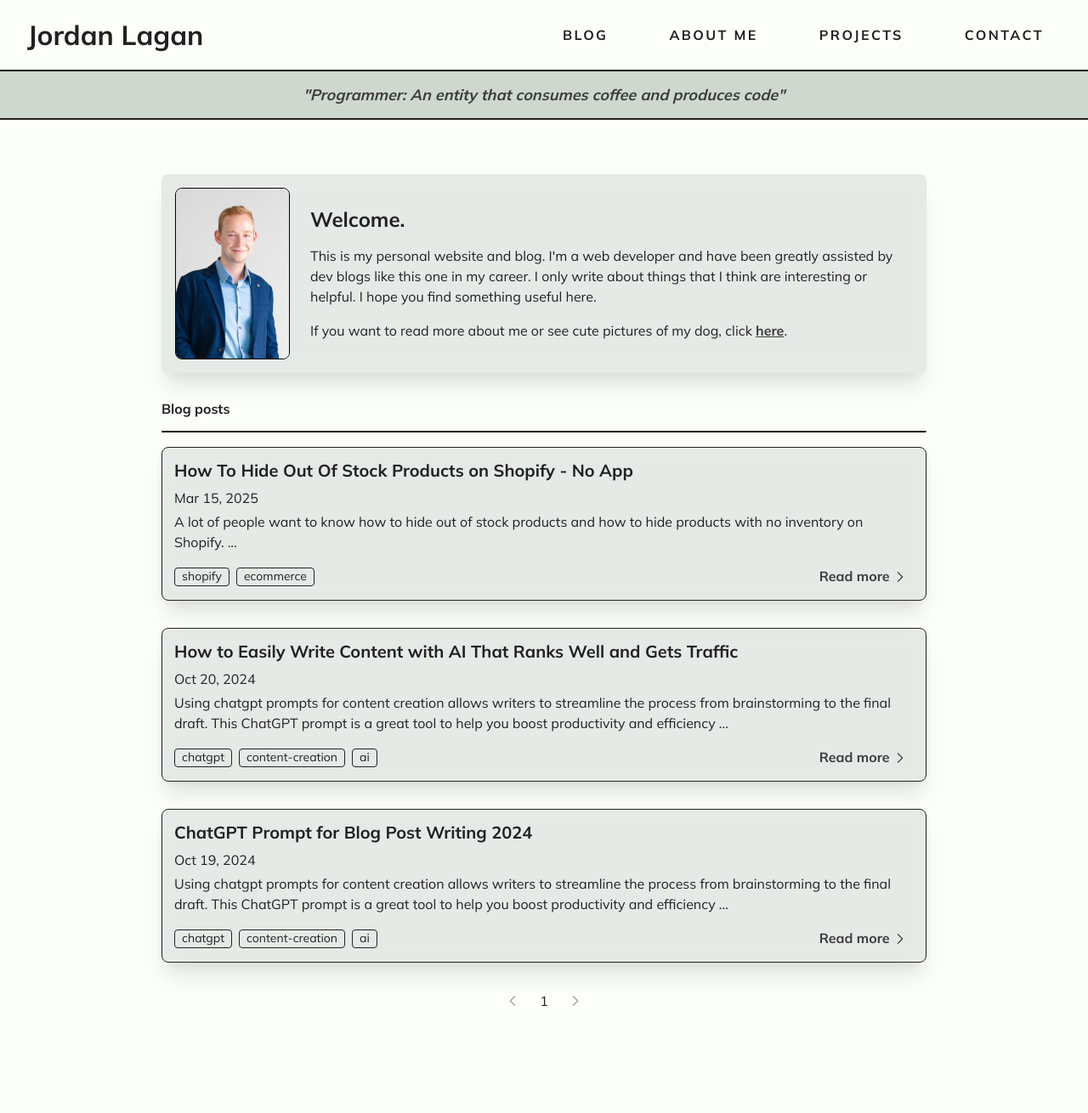
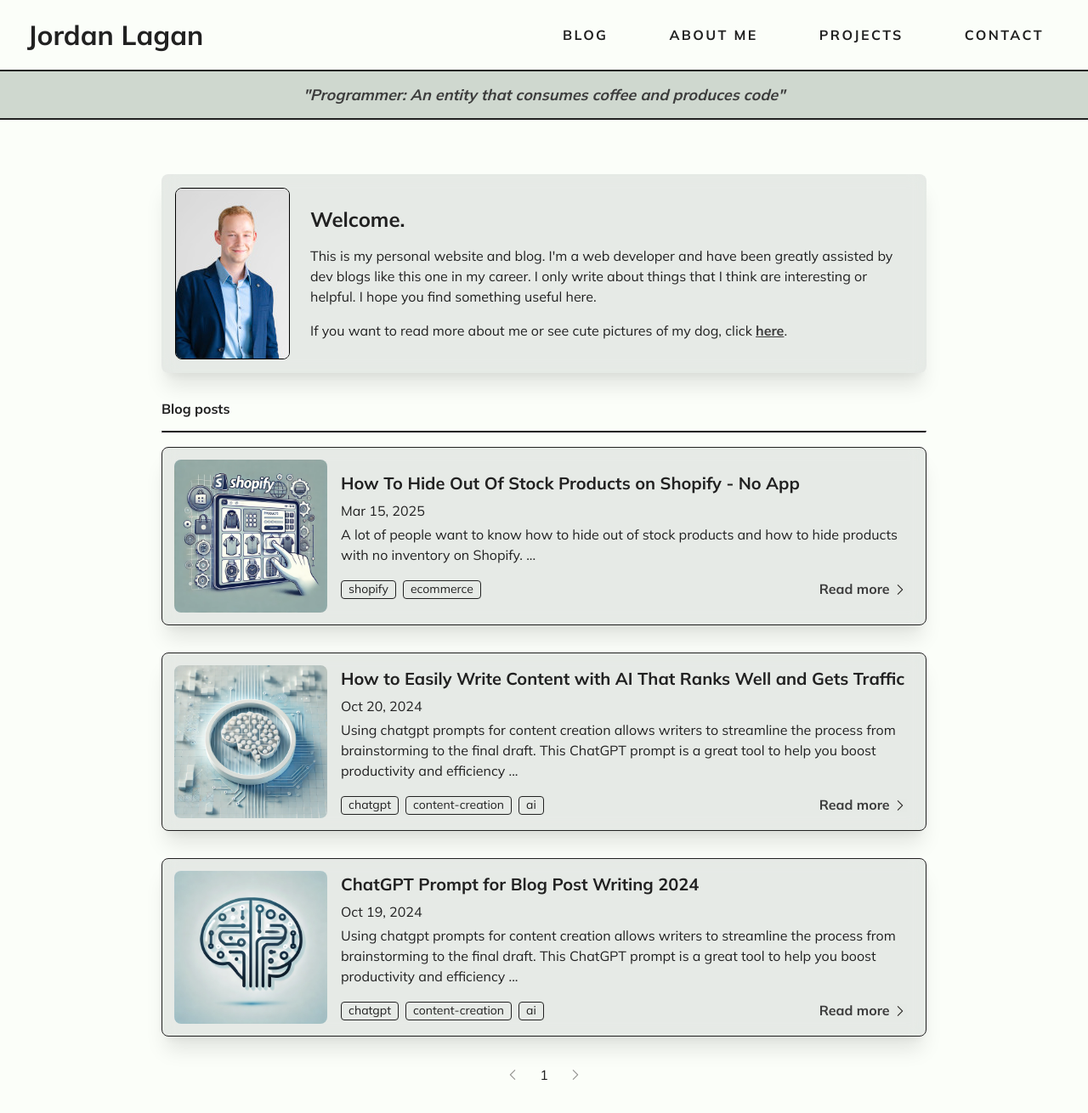
Before and after one commit to Jordanlagan/devblog, a Jekyll site: the page built from index.html, in a window 1280 px wide. Shown: the whole page at 85% size. Built offline with Jekyll 4.4.1, drawn with Linux system fonts in a browser that asks for light colours; the list of posts is cut into pages by our own code; before the commit the page ends 1223 px from its top, so only the background shows below that.

Commit message:
Added photos to blog page

```diff
--- a/_layouts/home.html
+++ b/_layouts/home.html
@@ -30,10 +30,20 @@
               {%- for post in posts -%}
               <div class="post-list-post text-background element-shadow">
                 <a class="post-link" href="{{ post.url | relative_url }}">
+                  {%- if post.featured_image -%}
+                    <img src="{{ post.featured_image }}" alt="{{ post.title }}" class="post-list-image">
+                  {%- endif -%}
+                </a>
+                <div class="post-list-post-body">
+                  <a class="post-link" href="{{ post.url | relative_url }}">
                     <h3 class="post-title">
                       {{ post.title | escape }}
                     </h3>
+                  </a>
+                  <a class="post-link" href="{{ post.url | relative_url }}">
                     <p class="post-date">{{ post.date | date: date_format }}</p>
+                  </a>
+                  <a class="post-link" href="{{ post.url | relative_url }}">
                     {%- if site.show_excerpts -%}
                       <p class="post-excerpt">{{ post.excerpt }} ...</p>
                     {%- endif -%}
@@ -49,6 +59,8 @@
                       <img src="/assets/images/icons/arrow-left.webp" alt="Read more" class="icon right-chevron">
                     </a>
                   </div>
+                </div>
+
               </div>
               {%- endfor -%}
             </div>
--- a/_posts/2024-10-19-chatgpt-prompt-for-blog-post-writing.html
+++ b/_posts/2024-10-19-chatgpt-prompt-for-blog-post-writing.html
@@ -2,11 +2,12 @@
 layout: post
 title:  "ChatGPT Prompt for Blog Post Writing 2024"
 excerpt: "Using chatgpt prompts for content creation allows writers to streamline the process from brainstorming to the final draft. This ChatGPT prompt is a great tool to help you boost productivity and efficiency"
+featured_image: "/assets/images/posts/chatgpt-prompts-for-blog-post-writing.webp"
 tags: ["chatgpt", "content-creation", "ai"]
 ---
 
 <div class="post-featured-image-container">
-  <img class="post-featured-image" src="/assets/images/posts/chatgpt-prompts-for-blog-post-writing.webp" alt="ChatGPT Prompt for Blog Post Writing">
+  <img class="post-featured-image" src="{{ page.featured_image }}" alt="ChatGPT Prompt for Blog Post Writing">
 </div>
 
 <p>Using ChatGPT prompts for content creation allows writers to streamline the process from brainstorming to the final draft. These prompts are particularly useful when you're facing writer's block or need help organizing your thoughts.</p>
--- a/_posts/2024-10-20-how-to-write-content-with-ai-that-ranks-well.html
+++ b/_posts/2024-10-20-how-to-write-content-with-ai-that-ranks-well.html
@@ -2,11 +2,12 @@
 layout: post
 title:  "How to Easily Write Content with AI That Ranks Well and Gets Traffic"
 excerpt: "Using chatgpt prompts for content creation allows writers to streamline the process from brainstorming to the final draft. This ChatGPT prompt is a great tool to help you boost productivity and efficiency"
+featured_image: "/assets/images/posts/how-to-write-content-with-ai-that-ranks-well.webp"
 tags: ["chatgpt", "content-creation", "ai"]
 ---
 
 <div class="post-featured-image-container">
-  <img class="post-featured-image" src="/assets/images/posts/how-to-write-content-with-ai-that-ranks-well.webp" alt="How to Easily Write Content with AI That Ranks Well and Gets Traffic">
+  <img class="post-featured-image" src="{{ page.featured_image }}" alt="How to Easily Write Content with AI That Ranks Well and Gets Traffic">
 </div>
 
 <p>If you haven't revamped your content generation strategy by now, then you're falling behind. Whether you're running a personal blog or managing a team of writers, the emergence of AI has changed the way we create content. Those who adapt quickly will thrive, while others may struggle to keep up.</p>
--- a/_posts/2025-03-15-how-to-hide-out-of-stock-products-shopify.html
+++ b/_posts/2025-03-15-how-to-hide-out-of-stock-products-shopify.html
@@ -1,13 +1,13 @@
 ---
 layout: post
 title:  "How To Hide Out Of Stock Products on Shopify - No App"
-excerpt: "A lot of people want to know how to hide out of stock products and how to hide products with no inventory on Shopify.
-"
+excerpt: "A lot of people want to know how to hide out of stock products and how to hide products with no inventory on Shopify."
+featured_image: "/assets/images/posts/hide-out-of-stock-products-shopify.webp"
 tags: ["shopify", "ecommerce"]
 ---
 
 <div class="post-featured-image-container">
-  <img class="post-featured-image" src="/assets/images/posts/hide-out-of-stock-products-shopify.webp" alt="Hide Out of Stock Products on Shopify">
+  <img class="post-featured-image" src="{{ page.featured_image }}" alt="Hide Out of Stock Products on Shopify">
 </div>
 
 <h1>How To Hide Out Of Stock Products on Shopify - No App</h1>
--- a/_sass/base.scss
+++ b/_sass/base.scss
@@ -122,7 +122,9 @@ a[disabled] { opacity: 50%; }
 }
 .post-list-container { margin-top: 2em;
   .post-list { margin: 12px auto 0px auto; width: 100%; display: flex; gap: 32px; flex-direction: column;
-    .post-list-post { padding: 14px; border: 1px solid $primary_3; border-radius: 8px; backdrop-filter: blur(10px);
+    .post-list-post { padding: 14px; border: 1px solid $primary_3; border-radius: 8px; backdrop-filter: blur(10px); display: flex; gap: 16px; align-items: center;
+      .post-link { display: flex; }
+      .post-list-image { max-width: 180px; max-height: 180px; border-radius: 8px; }
       .post-title { margin: 0px 0px 8px 0px; font-size: 20px; }
       .post-date { margin-bottom: 4px; }
       .post-excerpt { margin-bottom: 16px; }
```
Also changed, not shown: _layouts/tag.html (+9 -7 lines), 8 other files. Lines whose indentation alone changed are shown as unchanged.
